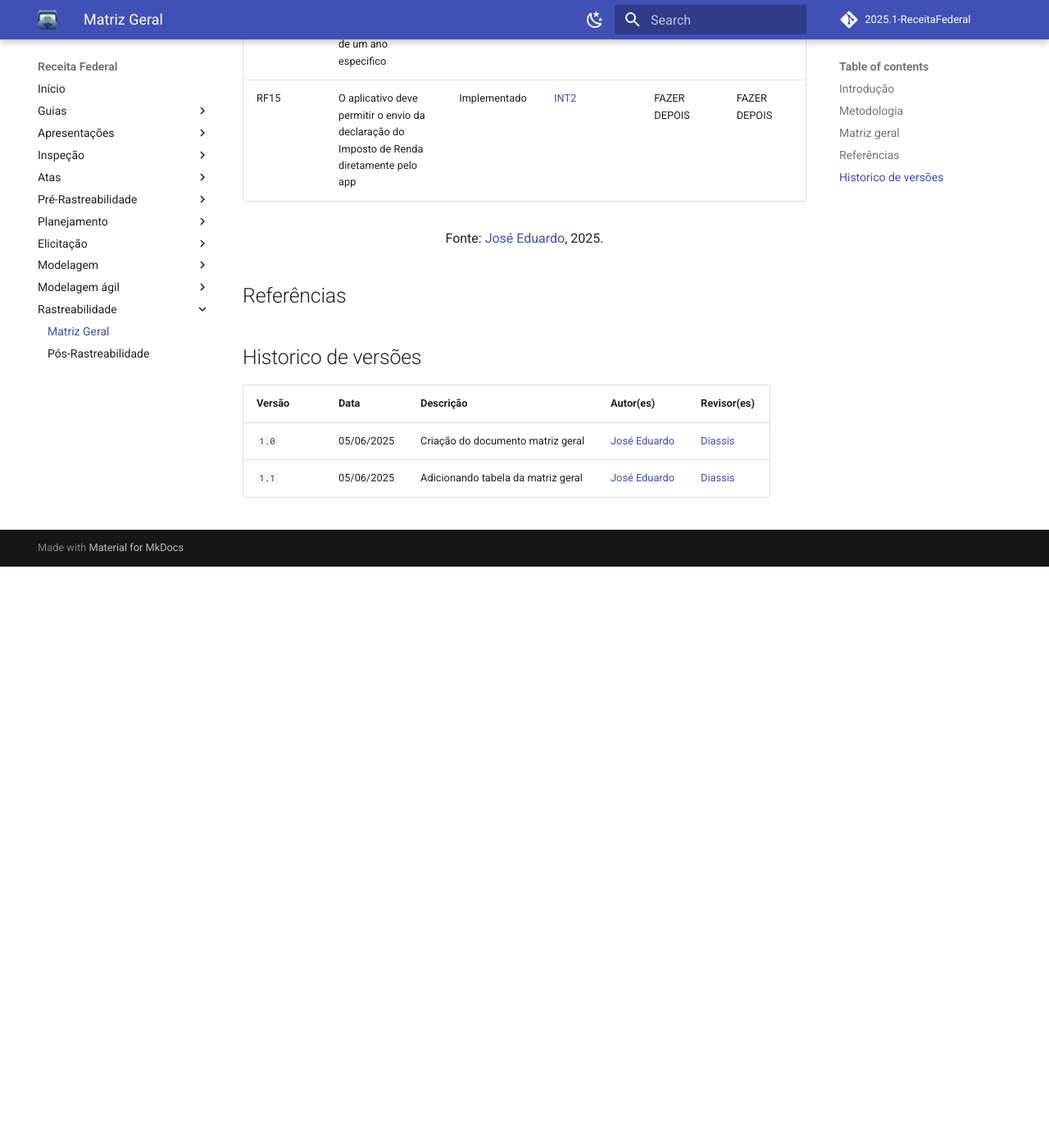
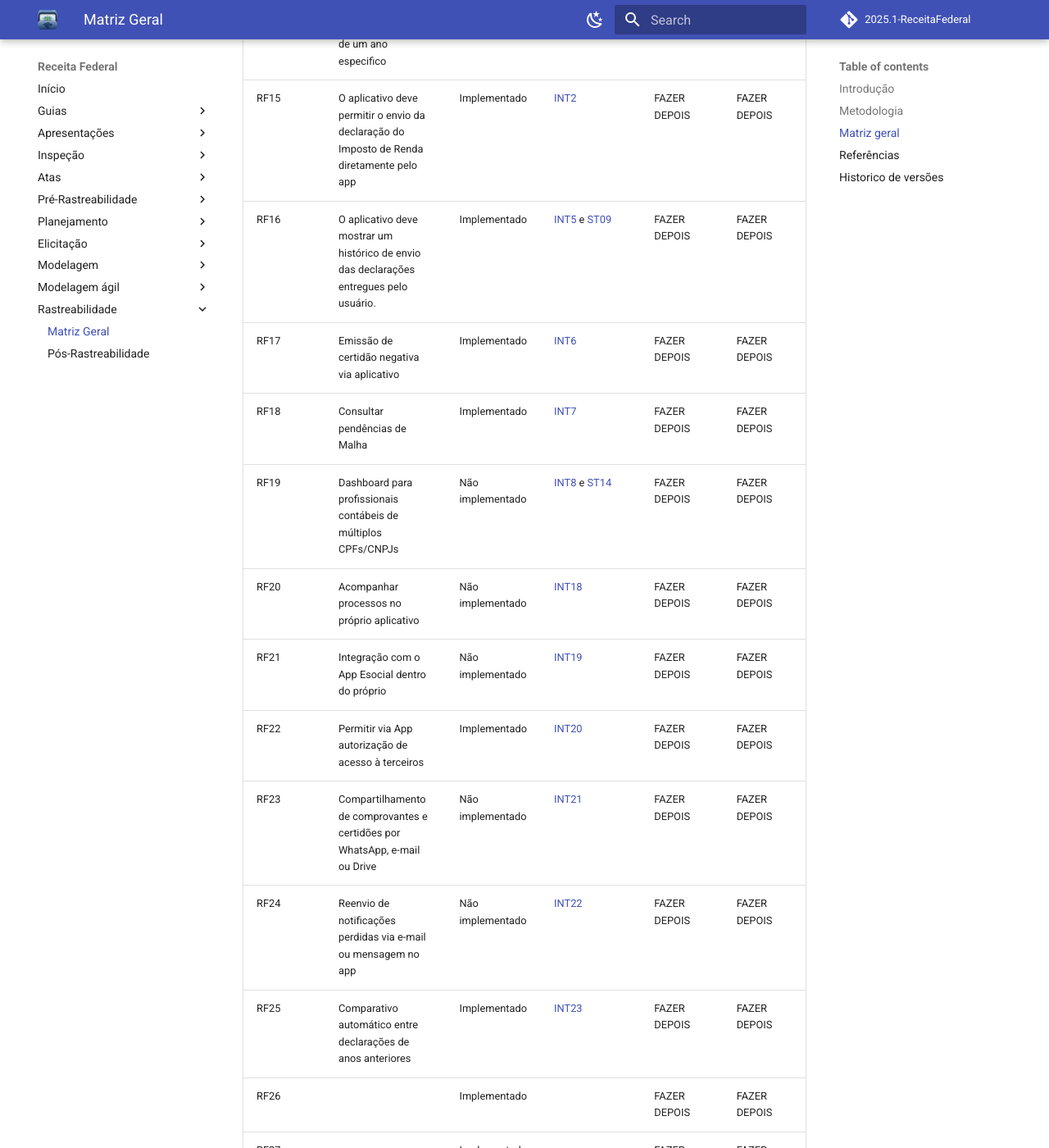
Before and after one commit to Requisitos-de-Software/2025.1-Meu-INSS, an MkDocs documentation site: the page built from docs/rastreabilidade/matriz-geral.md, in a window 1280 px wide and 1400 px high, scrolled down 1847 px. Shown: the whole window at 82% size. Built offline with MkDocs 1.6.1 and Material for MkDocs 9.7.7, drawn with Linux system fonts in a browser that asks for light colours; comment, search, counter and statistics services are not loaded; before the commit the page ends 2538 px from its top, so only the background shows below that; some of the changed text lies outside the part shown.

Commit message:
adicionando até RF 25  na matriz-geral

```diff
--- a/docs/rastreabilidade/matriz-geral.md
+++ b/docs/rastreabilidade/matriz-geral.md
@@ -27,7 +27,26 @@ introd + objetivos aqui
 | RF12 | Integração com conta Gov.br   | Implementado       | [ADC12](https://requisitos-de-software.github.io/2025.1-ReceitaFederal/elicitacao/analisededocumentos/) e [ST10](https://requisitos-de-software.github.io/2025.1-ReceitaFederal/elicitacao/storytelling/) | FAZER DEPOIS  | FAZER DEPOIS   |
 | RF13 | Envio de documentos para instrução de processos         | Implementado       | [ADC16](https://requisitos-de-software.github.io/2025.1-ReceitaFederal/elicitacao/analisededocumentos/) | FAZER DEPOIS  | FAZER DEPOIS   |
 | RF14 | Acessar informações detalhadas a cerca da declaração de imposto de renda de um ano especifico         | Implementado       | [INT1](https://requisitos-de-software.github.io/2025.1-ReceitaFederal/elicitacao/introspeccao/) | FAZER DEPOIS  | FAZER DEPOIS   |
-| RF15 |  O aplicativo deve permitir o envio da declaração do Imposto de Renda diretamente pelo app        | Implementado       | [INT2](https://requisitos-de-software.github.io/2025.1-ReceitaFederal/elicitacao/introspeccao/)  | FAZER DEPOIS  | FAZER DEPOIS   |
+| RF15 |  O aplicativo deve permitir o envio da declaração do Imposto de Renda diretamente pelo app        | Implementado       | [INT2](https://requisitos-de-software.github.io/2025.1-ReceitaFederal/elicitacao/introspeccao/)  | FAZER DEPOIS  | FAZER DEPOIS |
+| RF16 | O aplicativo deve mostrar um histórico de envio das declarações entregues pelo usuário.        | Implementado       | [INT5](https://requisitos-de-software.github.io/2025.1-ReceitaFederal/elicitacao/introspeccao/) e [ST09](https://requisitos-de-software.github.io/2025.1-ReceitaFederal/elicitacao/storytelling/)    | FAZER DEPOIS  | FAZER DEPOIS |
+| RF17 |  Emissão de certidão negativa via aplicativo        | Implementado       | [INT6](https://requisitos-de-software.github.io/2025.1-ReceitaFederal/elicitacao/introspeccao/)   | FAZER DEPOIS  | FAZER DEPOIS |
+| RF18 |  Consultar pendências de Malha         | Implementado       | [INT7](https://requisitos-de-software.github.io/2025.1-ReceitaFederal/elicitacao/introspeccao/) | FAZER DEPOIS  | FAZER DEPOIS |
+| RF19 | Dashboard para profissionais contábeis de múltiplos CPFs/CNPJs   | Não implementado       | [INT8](https://requisitos-de-software.github.io/2025.1-ReceitaFederal/elicitacao/introspeccao/) e [ST14](https://requisitos-de-software.github.io/2025.1-ReceitaFederal/elicitacao/storytelling/)   | FAZER DEPOIS  | FAZER DEPOIS |
+| RF20 | Acompanhar processos no próprio aplicativo        | Não implementado      | [INT18](https://requisitos-de-software.github.io/2025.1-ReceitaFederal/elicitacao/introspeccao/)   | FAZER DEPOIS  | FAZER DEPOIS |
+| RF21 | Integração com o App Esocial dentro do próprio       | Não implementado       | [INT19](https://requisitos-de-software.github.io/2025.1-ReceitaFederal/elicitacao/introspeccao/)   | FAZER DEPOIS  | FAZER DEPOIS |
+| RF22 | Permitir via App autorização de acesso à terceiros        | Implementado       | [INT20](https://requisitos-de-software.github.io/2025.1-ReceitaFederal/elicitacao/introspeccao/)  | FAZER DEPOIS  | FAZER DEPOIS |
+| RF23 | Compartilhamento de comprovantes e certidões por WhatsApp, e-mail ou Drive       | Não implementado       | [INT21](https://requisitos-de-software.github.io/2025.1-ReceitaFederal/elicitacao/introspeccao/)   | FAZER DEPOIS  | FAZER DEPOIS |
+| RF24 | Reenvio de notificações perdidas via e-mail ou mensagem no app        | Não implementado       | [INT22](https://requisitos-de-software.github.io/2025.1-ReceitaFederal/elicitacao/introspeccao/)  | FAZER DEPOIS  | FAZER DEPOIS |
+| RF25 | Comparativo automático entre declarações de anos anteriores       | Implementado       |  [INT23](https://requisitos-de-software.github.io/2025.1-ReceitaFederal/elicitacao/introspeccao/)  | FAZER DEPOIS  | FAZER DEPOIS |
+| RF26 |         | Implementado       |   | FAZER DEPOIS  | FAZER DEPOIS |
+| RF27 |         | Implementado       |   | FAZER DEPOIS  | FAZER DEPOIS |
+| RF28 |         | Implementado       |   | FAZER DEPOIS  | FAZER DEPOIS |
+| RF29 |         | Implementado       |   | FAZER DEPOIS  | FAZER DEPOIS |
+| RF30 |         | Implementado       |   | FAZER DEPOIS  | FAZER DEPOIS |
+| RF31 |         | Implementado       |   | FAZER DEPOIS  | FAZER DEPOIS |
+| RF32 |         | Implementado       |   | FAZER DEPOIS  | FAZER DEPOIS |
+| RF33 |         | Implementado       |   | FAZER DEPOIS  | FAZER DEPOIS |
+| RF34 |         | Implementado       |   | FAZER DEPOIS  | FAZER DEPOIS |
 
 
 
```
Also changed, not shown: docs/elicitacao/requisitos-elicitados.md (+1 -1 lines), docs/elicitacao/storytelling.md (+1 -0 lines).
